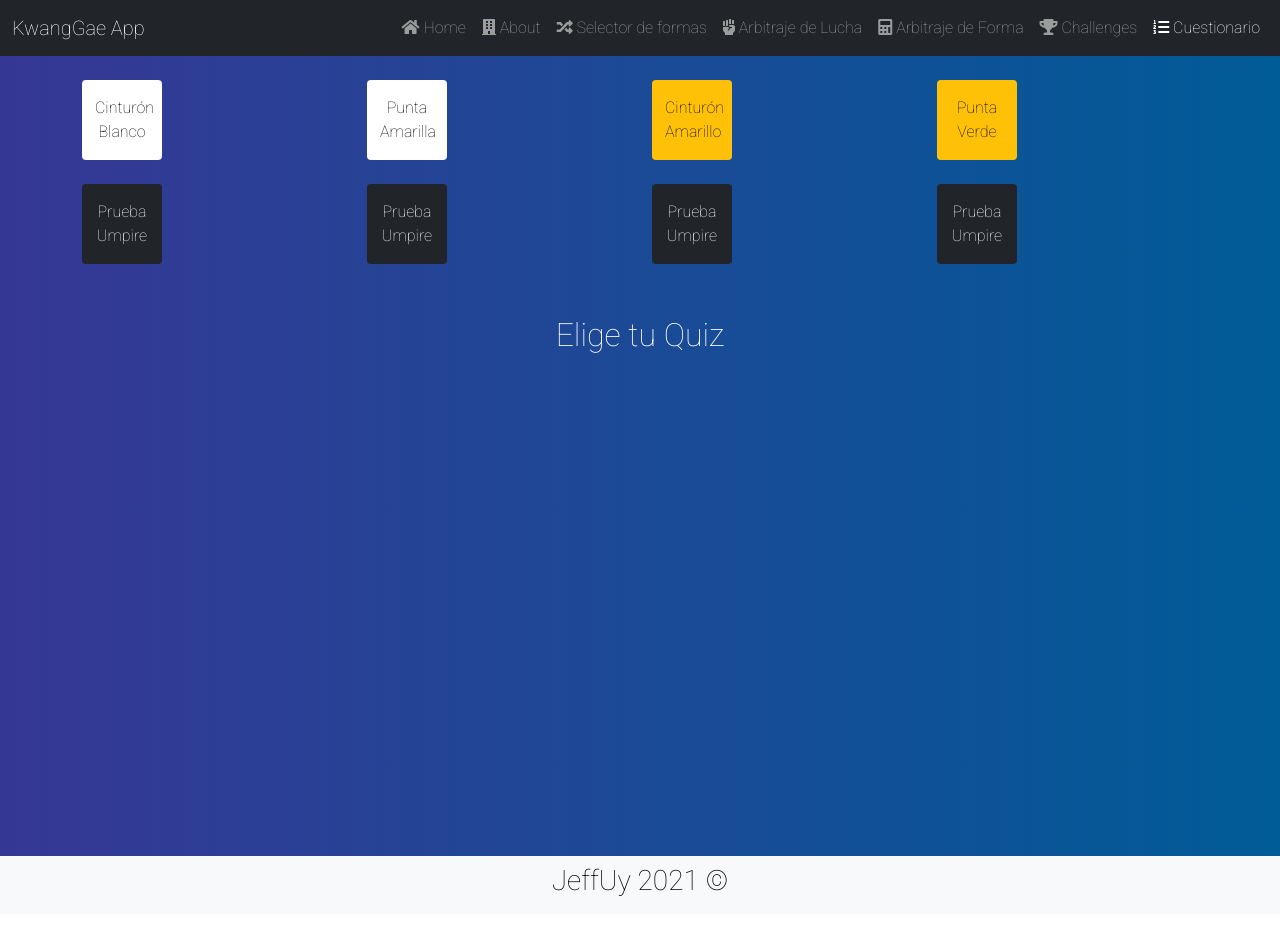
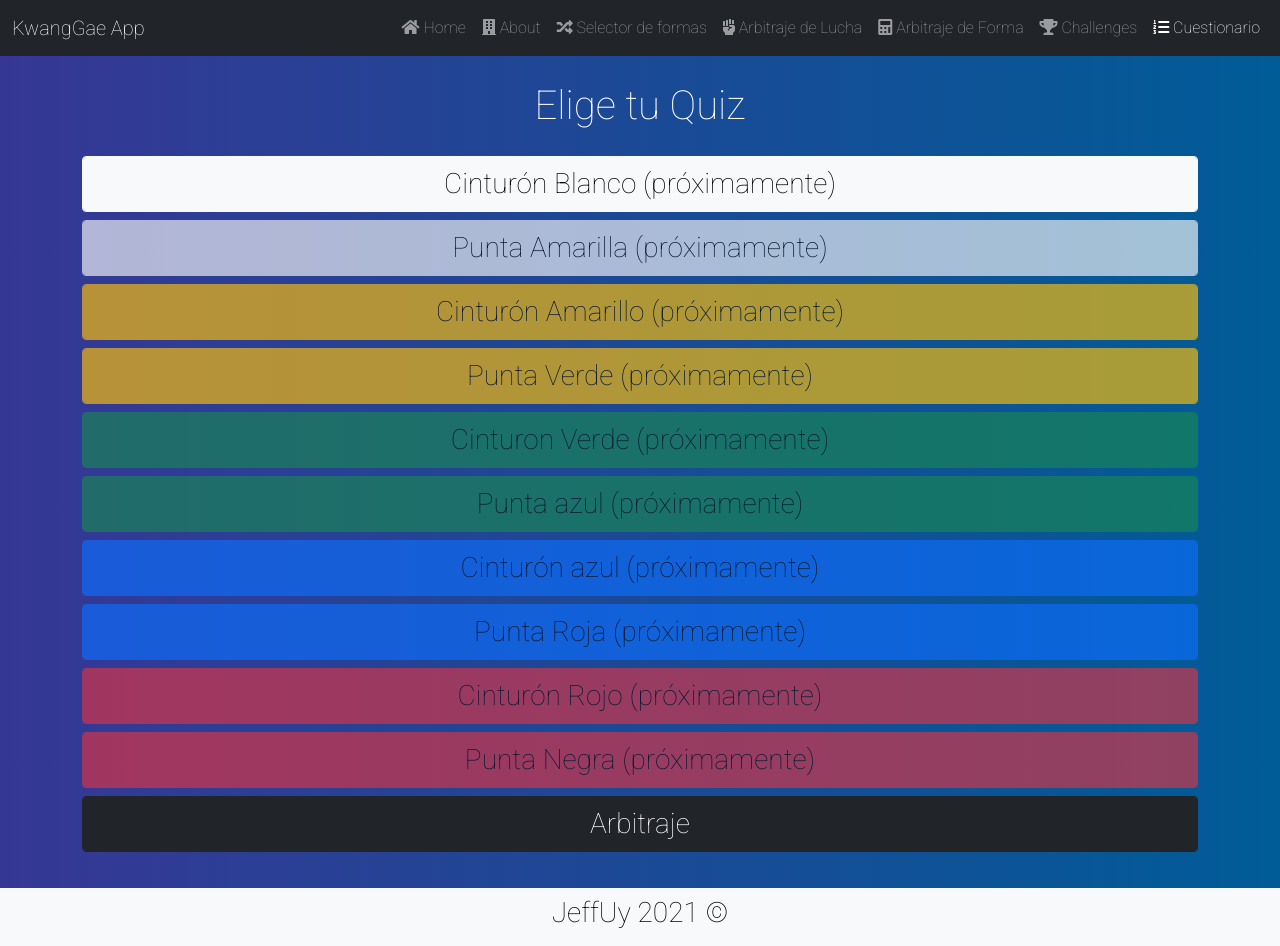
Before and after one commit to Jeffuy/KwangGaeApp-React, a React app: page /quiz in a window 1280 px wide. Before the commit the page ends 914 px from the top, so only its background shows below. Built offline with nearby package versions, Linux system fonts and the light colour scheme.

Commit message:
:lipstick: quiz styles

```diff
--- a/src/components/Questions.jsx
+++ b/src/components/Questions.jsx
@@ -1,4 +1,5 @@
 import React from 'react'
+import {imgList} from "@scripts/data/quizImg"
 
 const Questions = (props) => {
 
@@ -7,12 +8,13 @@ const Questions = (props) => {
 		<div className="container">
 			{props.showScore ? (
 		<><div className="app">
-					<div className="score-section">
+					<div className="row"><img className="img-fluid" src={imgList[props.score]} alt="" /></div>
+				</div><div className="container-fluid mt-4"><div className="row"><div className="col">
+				<div className="text-center fs-2">
 						Tu puntaje fue de {props.score} sobre {props.questions.length}
 					</div>
-				</div><div className="container-fluid"><div className="row"><div className="col-6 offset-4">
 						<button
-							className="btn text-white bg-dark save_button"
+							className="btn btn-dark form-control mt-4"
 							onClick={() => props.back()}
 						>
 							Volver
@@ -59,7 +61,7 @@ const Questions = (props) => {
 	)}
 		</div>
 	)} else {
-		return <h2 className="text-center mt-4">Elige tu Quiz</h2>
+		return <div></div>
 	}
 }
 
--- a/src/components/QuizChooser.jsx
+++ b/src/components/QuizChooser.jsx
@@ -1,73 +1,139 @@
 import React, { useState } from "react";
+
 
 const QuizChooser = (props) => {
     return (
         <div className="container">
+			<h1 className="mt-4">Elige tu Quiz</h1>
             <div className="row mt-4">
-                <div className="col-3">
+                <div className="col">
                     <button
-                        className="btn text-black bg-white save_button"
-                        onClick={() => props.quizChoose("white","Cinturón Blanco")}
+                        className="btn form-control text-black btn-light fs-3"
+                        onClick={() =>
+                            props.quizChoose("white", "Cinturón Blanco")
+                        }
                     >
-                        Cinturón Blanco
-                    </button>
-                </div>
-                <div className="col-3">
-                    <button
-                        className="btn text-black bg-white save_button"
-                        onClick={() => props.quizChoose("white","Cinturón Blanco")}
-                    >
-                        Punta Amarilla
-                    </button>
-                </div>
-                <div className="col-3">
-                    <button
-                        className="btn text-black bg-warning save_button"
-                        onClick={() => props.quizChoose("white","Cinturón Blanco")}
-                    >
-                        Cinturón Amarillo
-                    </button>
-                </div>
-                <div className="col-3">
-                    <button
-                        className="btn text-black bg-warning save_button"
-                        onClick={() => props.quizChoose("white","Cinturón Blanco")}
-                    >
-                        Punta Verde
+                        Cinturón Blanco (próximamente)
                     </button>
                 </div>
             </div>
-            <div className="row mt-4">
-                <div className="col-3" >
+            <div className="row mt-2">
+                <div className="col">
                     <button
-                        className="btn text-white bg-dark save_button"
-                        onClick={() => props.quizChoose("umpire", "Prueba de Umpire")}
+                        className="btn form-control text-black btn-light fs-3 disabled"
+                        onClick={() =>
+                            props.quizChoose("white", "Cinturón Blanco")
+                        }
                     >
-                        Prueba Umpire
+                        Punta Amarilla (próximamente)
                     </button>
                 </div>
-				<div className="col-3">
+            </div>
+            <div className="row mt-2">
+                <div className="col">
                     <button
-                        className="btn text-white bg-dark save_button"
-                        onClick={() => props.quizChoose("umpire", "Prueba de Umpire")}
+                        className="btn form-control btn-warning text-black fs-3 disabled "
+                        onClick={() =>
+                            props.quizChoose("white", "Cinturón Blanco")
+                        }
                     >
-                        Prueba Umpire
+                        Cinturón Amarillo (próximamente)
                     </button>
                 </div>
-				<div className="col-3">
+            </div>
+            <div className="row mt-2">
+                <div className="col">
                     <button
-                        className="btn text-white bg-dark save_button"
-                        onClick={() => props.quizChoose("umpire", "Prueba de Umpire")}
+                        className="btn form-control btn-warning text-black fs-3 disabled"
+                        onClick={() =>
+                            props.quizChoose("white", "Cinturón Blanco")
+                        }
                     >
-                        Prueba Umpire
+                        Punta Verde (próximamente)
                     </button>
                 </div>
-				<div className="col-3">
+            </div>
+            <div className="row mt-2">
+                <div className="col">
                     <button
-                        className="btn text-white bg-dark save_button"
-                        onClick={() => props.quizChoose("umpire", "Prueba de Umpire")}
+                        className="btn form-control btn-success text-black fs-3 disabled"
+                        onClick={() =>
+                            props.quizChoose("white", "Cinturón Blanco")
+                        }
                     >
-                        Prueba Umpire
+                        Cinturon Verde (próximamente)
+                    </button>
+                </div>
+            </div>
+            <div className="row mt-2">
+                <div className="col">
+                    <button
+                        className="btn form-control btn-success text-black fs-3 disabled"
+                        onClick={() =>
+                            props.quizChoose("white", "Cinturón Blanco")
+                        }
+                    >
+                        Punta azul (próximamente)
+                    </button>
+                </div>
+            </div>
+            <div className="row mt-2">
+                <div className="col">
+                    <button
+                        className="btn form-control btn-primary text-black fs-3 disabled"
+                        onClick={() =>
+                            props.quizChoose("white", "Cinturón Blanco")
+                        }
+                    >
+                        Cinturón azul (próximamente)
+                    </button>
+                </div>
+            </div>
+            <div className="row mt-2">
+                <div className="col">
+                    <button
+                        className="btn form-control btn-primary text-black fs-3 disabled"
+                        onClick={() =>
+                            props.quizChoose("white", "Cinturón Blanco")
+                        }
+                    >
+                        Punta Roja (próximamente)
+                    </button>
+                </div>
+            </div>
+            <div className="row mt-2">
+                <div className="col">
+                    <button
+                        className="btn form-control btn-danger text-black fs-3 disabled"
+                        onClick={() =>
+                            props.quizChoose("white", "Cinturón Blanco")
+                        }
+                    >
+                        Cinturón Rojo (próximamente)
+                    </button>
+                </div>
+            </div>
+            <div className="row mt-2">
+                <div className="col">
+                    <button
+                        className="btn form-control btn-danger text-black fs-3 disabled"
+                        onClick={() =>
+                            props.quizChoose("white", "Cinturón Blanco")
+                        }
+                    >
+                        Punta Negra (próximamente)
+                    </button>
+                </div>
+            </div>
+            <div className="row mt-2">
+                <div className="col">
+                    <button
+                        className="btn form-control btn-dark text-white fs-3"
+                        onClick={() =>
+                            props.quizChoose("umpire", "Prueba de Arbitraje")
+                        }
+                    >
+                        Arbitraje
                     </button>
                 </div>
             </div>
--- /dev/null
+++ b/src/scripts/data/quizImg.js
@@ -0,0 +1,13 @@
+const url = "https://i.imgur.com/";
+
+export const imgList = [
+    url + "FCIFQll.png",
+    url + "Jd0EPHT.png",
+    url + "8kaJhAv.png",
+    url + "2B98usn.png",
+    url + "wXbdW7B.png",
+    url + "EACy93f.png",
+    url + "zugJcGG.png",
+    url + "4DCMXxs.png",
+    url + "1Ka1mLX.png",
+];
--- a/src/styles/main.css
+++ b/src/styles/main.css
@@ -13,9 +13,9 @@ body {
 	margin-bottom: 25px;
 }
 
-.save_button {
+/*.save_button {
 	min-width: 80px;
 	max-width: 80px;
 	min-height: 80px;
 	max-height: 80px;
-}
+}*/
```
